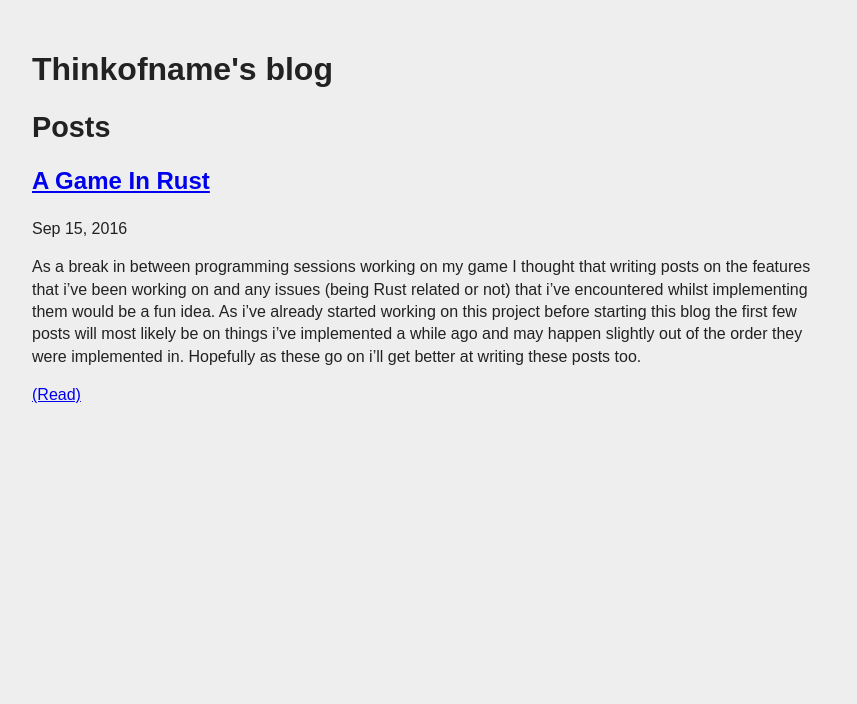
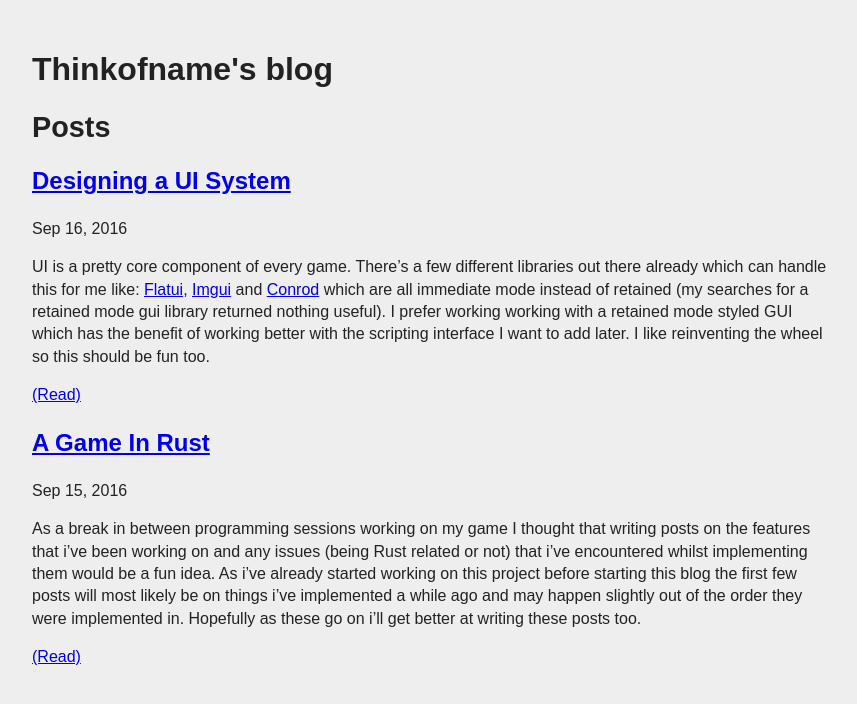
Before and after one commit to Thinkofname/thinkofname.github.io, a Jekyll site: the page built from index.html, in a window 1280 px wide. Shown: the top 704 px of the page, without its empty margins (208-1065 px from the left). Built offline with Jekyll 4.4.1, drawn with Linux system fonts in a browser that asks for light colours; some web fonts are replaced; some of the changed lines change nothing that is shown.

Commit message:
Post "Designing a UI System"

```diff
--- a/_includes/main.scss
+++ b/_includes/main.scss
@@ -79,6 +79,7 @@ code {
 		padding: 16px 16px;
 		code {
 			font-family: 'Source Code Pro', monospace;
+			background-color: transparent;
 		}
 	}
 }
--- /dev/null
+++ b/_posts/2016-09-16-designing-a-ui-system.md
@@ -0,0 +1,249 @@
+---
+layout: post
+title:  "Designing a UI System"
+comments: 2
+---
+
+UI is a pretty core component of every game. There's a few different
+libraries out there already which can handle this for me like:
+[Flatui][flatui], [Imgui][imgui] and [Conrod][conrod] which are
+all immediate mode instead of retained (my searches for a retained
+mode gui library returned nothing useful). I prefer working working
+with a retained mode styled GUI which has the benefit of working
+better with the scripting interface I want to add later. I like
+reinventing the wheel so this should be fun too.
+
+## Representing elements
+
+Inheritance is a pretty useful way of representing a UI system however
+Rust (currently at least) doesn't have a way of doing this for us.
+
+### Previous attempts
+
+In the past I've tried a few different ways of handling UI in rust,
+[Steven][steven] for example used a [mess of macros][steven-ui-macro]
+to allow all elements to share a base set of properties and methods.
+This caused a lot of duplicated code to be generated and generally
+made the whole system a pain to work with. It also abused the unstable
+[`Rc::would_unwrap`][would_unwrap] method to detect when references
+were dropped which caused some hard to track down bugs when I forgot
+to hold a reference to an element I created. It did have the benefit
+that the macros could automatically generate nice builders to work
+with:
+
+{% highlight rust %}
+let login_btn = ui::ButtonBuilder::new()
+    .position(0.0, 100.0)
+    .size(400.0, 40.0)
+    .alignment(ui::VAttach::Middle, ui::HAttach::Center)
+    .create(ui_container);
+let login_btn_text = ui::TextBuilder::new()
+    .text("Login")
+    .position(0.0, 0.0)
+    .alignment(ui::VAttach::Middle, ui::HAttach::Center)
+    .attach(&mut *login_btn.borrow_mut());
+{% endhighlight %}
+
+The other way I have tried was using an entity component system to
+manage ui elements (This was done in the university project I talked
+about in the previous post). This solved some of the problems I had
+with the previous attempt (as well as being quick to implement using
+an entity component I'd already created for this project). Inheritance
+wasn't an issue anymore because I could just ensure that all entities
+had a base set of components and fetch them when doing layout without
+caring about other attached components. This also made handling
+parents easier, instead of having a graph of all elements I could store
+them all linearly in memory and just lookup the parents position when
+aligning the element.
+
+{% highlight rust %}
+pub fn create_image(
+    m: &mut ecs::Manager, renderer: &mut render::Renderer,
+    tex: &'static str, x: f64, y: f64, w: f64, h: f64) -> ecs::Entity
+{
+    let e = m.create_entity();
+    m.add_component(e, Position::new(x, y));
+    m.add_component(e, Size::new(w, h));
+    m.add_component(e, Image::new(renderer.get_texture(tex)));
+    e
+}
+
+/// Stores the position of an ui element on the screen.
+pub struct Position {
+    pub x: f64,
+    pub y: f64,
+    pub v_align: VerticalAlign,
+    pub h_align: HorizontalAlign,
+    pub parent: Option<ecs::Entity>,
+}
+{% endhighlight %}
+
+The issue with this system is that you lose the ability to be able
+to tell what an element is, whether its an image, text etc without
+checking for every type of component. For the limited UI of the
+project this didn't come into play much as it only had the in-game
+UI, no menus or anything else.
+
+### Current system
+
+For this system I went back to a inheritance-like system but instead
+of using a macro to provide a base set of fields I just went with
+a simple struct. Every element in this system contains this struct
+and a implementation of `Deref<Target=BaseElement>` and `DerefMut`
+which due to Rust's auto-deref rules allows access to the fields
+from `BaseElement` as if they were from the element that contains it.
+
+{% highlight rust %}
+/// All elements contain at least this struct
+pub struct BaseElement {
+    /// The id of the element
+    pub id: Option<String>,
+    /// Location of the element
+    pub position: Position,
+    /// Size of the element
+    pub size: Size,
+    /// Property storage that can be used by events to tag elements
+    pub properties: HashMap<String, Box<Any>>,
+    /// Method to be called when the mouse is pressed down
+    pub on_mouse_down: Vec<MethodDesc>,
+    // <snip>
+}
+
+let mut img: Image = ...;
+img.position.x = 50;
+// etc
+{% endhighlight %}
+
+To allow for elements to all be stored in a `Vec` together I wrapped
+them all in an enum. This does currently prevent custom element types
+but I'm currently hoping that I can just provide a base set of elements
+and allow 'custom' elements to just be made up of the base set, this is
+something that the entity component system based version handled better.
+Element also implements `Deref<Target=BaseElement>` and `DerefMut` which
+simply delegates to the wrapped struct. This way when you obtain an
+element (e.g. via a `get_element_by_id` method) you don't have to match
+against it to simply change its position/size.
+
+{% highlight rust %}
+impl Deref for Element {
+    type Target = BaseElement;
+
+    fn deref(&self) -> &BaseElement {
+        match *self {
+            Element::Collection(ref c) => c,
+            Element::Image(ref i) => i,
+            Element::Text(ref t) => t,
+            Element::Image9Patch(ref i) => i,
+        }
+    }
+}
+// Repeat for DerefMut
+{% endhighlight %}
+
+## Positioning
+
+The current system I have does not handle layouts currently and
+simply relies on relative pixel positions and alignment (same
+with all the previous systems too). This is something I want
+to work on but I haven't come up with a good way of doing this
+yet.
+
+Positioning is all handled by a `compute_rect` method which
+takes the rect of the parent either computed by a previous
+`compute_rect` call or the rect of the screen and takes the
+`BaseElement` struct of the element.
+
+{% highlight rust %}
+/// Computes the bounds of the element within the parent rect.
+/// This makes no attempt to ensure the size of the element fits
+/// within the bounds.
+fn compute_rect(parent: Rect, element: &BaseElement) -> Rect {
+    let mut ret = Rect {
+        x: parent.x,
+        y: parent.y,
+        // Size is weird here due to the fact its loaded
+        // from a json file where null means inherit
+        // from the parents size and less than 0 means
+        // inherit but reduce by size.
+        width: if element.size.width.is_none()
+                    || element.size.width.unwrap() < 0 {
+            parent.width + element.size.width.unwrap_or(0)
+        } else {
+            element.size.width.unwrap()
+        },
+        height: if element.size.height.is_none()
+                    || element.size.height.unwrap() < 0 {
+            parent.height + element.size.height.unwrap_or(0)
+        } else {
+            element.size.height.unwrap()
+        },
+    };
+    ret.x += match element.position.h_align {
+        HAlign::Left => element.position.x,
+        HAlign::Center =>
+            (parent.width/2) - (ret.width/2) + element.position.x,
+        HAlign::Right =>
+            parent.width - ret.width - element.position.x,
+    };
+    ret.y += match element.position.v_align {
+        VAlign::Top => element.position.y,
+        VAlign::Middle =>
+            (parent.height/2) - (ret.height/2) + element.position.y,
+        VAlign::Bottom =>
+            parent.height - ret.height - element.position.y,
+    };
+    ret
+}
+{% endhighlight %}
+
+As pointed out in the comments width/height is a bit weird, this
+could be better handled by an enum but I haven't found a nice
+way to describe it in json form. The same could be done with
+the way `HAlign` and `VAlign` as the position could be contained
+within the enum itself.
+
+## Issues
+
+### Templates
+
+To save repeating myself in the json UI descriptions I implemented a
+template system. These are just simple string substitutions (`$$`/`%%`
+variables, `@@` random unique id to prevent conflicts). These are pretty
+undebuggable when something goes wrong with no clear indication of
+where the error comes from.
+
+### Events
+
+Currently they are pretty hacky. Strings that describe method
+calls in json. With a 'fun' custom syntax to referring to elements
+with dynamically generated ids (due to templates). This means
+all functions that can be used in events must be declared up front
+(scripts can't add their own) causing things like the `single_player`
+call being accessible whilst already in game.
+
+{% highlight json %}
+{
+    "on_mouse_move_out": [
+        "change_texture(ui/button, @@button_back@@)",
+        "change_color(0, 0, 0, 255, @@button_text@@)"
+    ]
+}
+{% endhighlight %}
+
+I'm not sure of a solution which allows for events to be described in
+json, Rust and in scripts.
+
+## Summing up
+
+After attempting a retained mode gui multiple times with varying amounts
+of success I'm tempted give a immediate mode style gui a go. Scripting
+is still a big limiter on using immediate mode though (invoking a script
+every frame doesn't sound like a good idea) but there may be a hybrid
+system out there I can use.
+
+[flatui]: https://github.com/google/flatui
+[imgui]: https://github.com/ocornut/imgui
+[conrod]: https://github.com/PistonDevelopers/conrod
+[steven]: https://github.com/Thinkofname/steven
+[steven-ui-macro]: https://github.com/Thinkofname/steven/blob/5e0c041a711a19a6220821c2a3c2e96f0cbb1833/src/ui/mod.rs#L473
+[would_unwrap]: https://doc.rust-lang.org/std/rc/struct.Rc.html#method.would_unwrap
```
